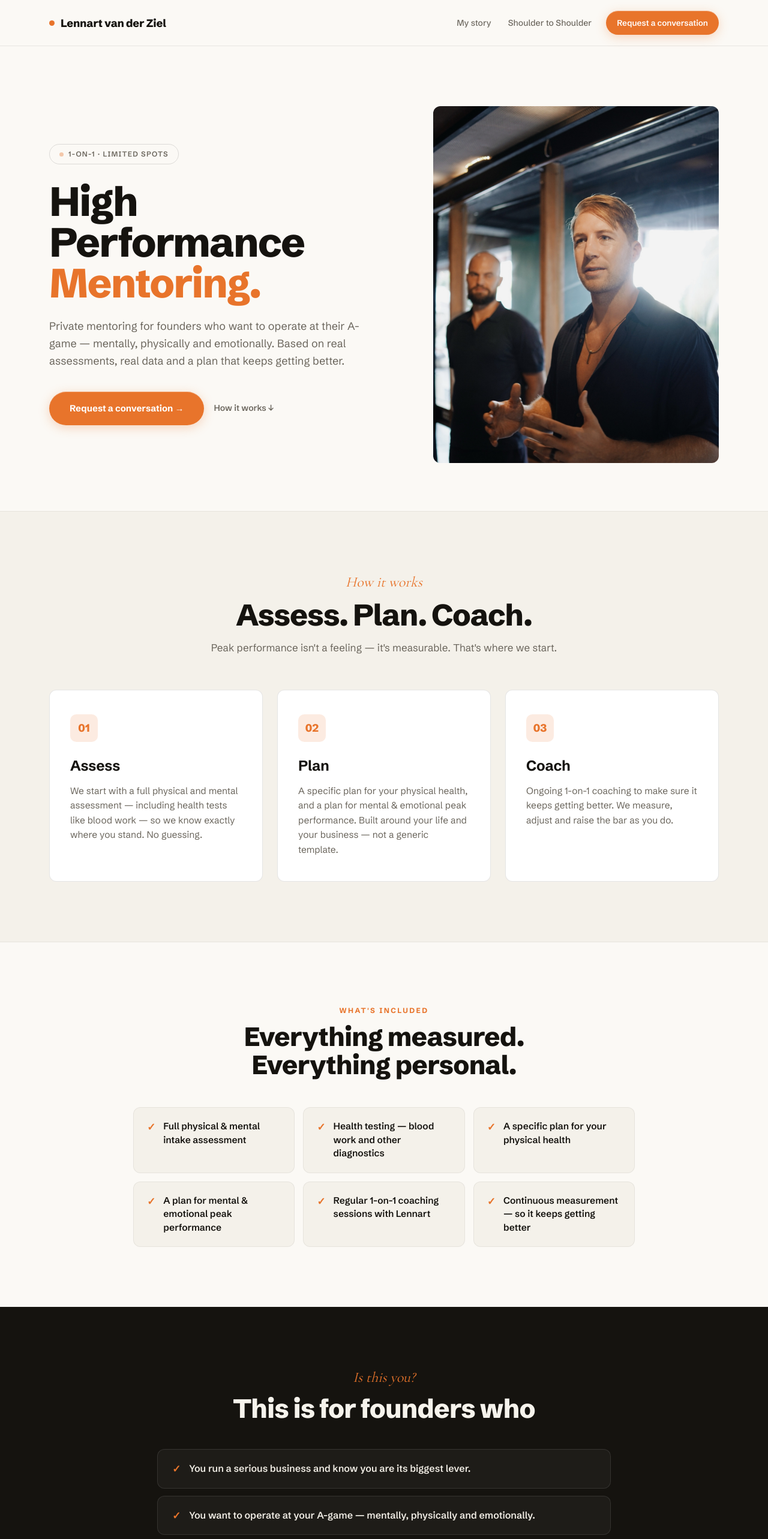
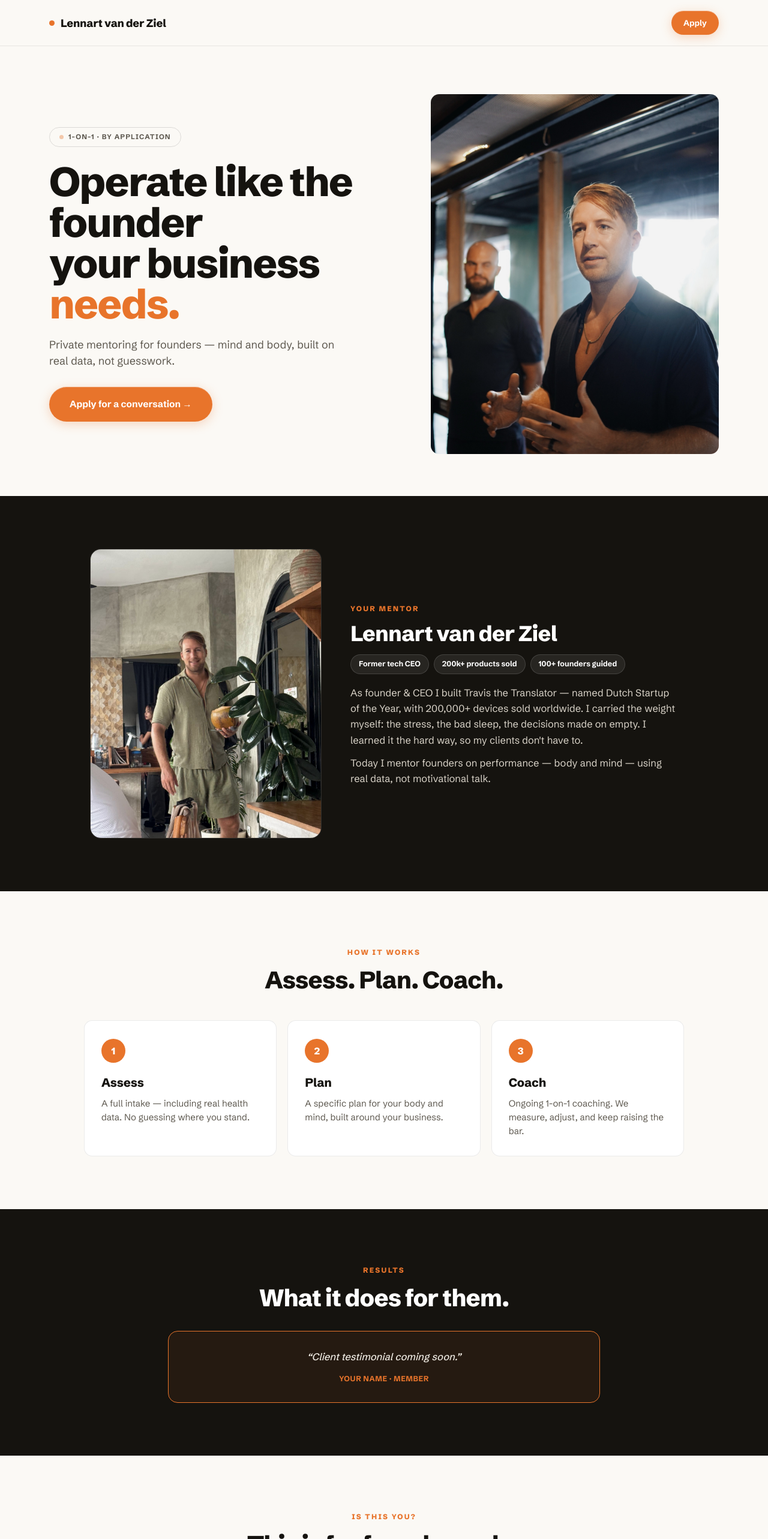
Before and after one commit to lennartvanderziel/lennart.vanderziel, a Next.js app: page /high-performance-mentoring in a window 1280 px wide. Shown: the top 2566 px of the page at 60% size. Built offline with nearby package versions, Linux system fonts and the light colour scheme.

Commit message:
High Performance Mentoring: full redesign for conversion — much shorter copy, real About Lennart intro (Travis the Translator, Dutch Startup of the Year), condensed Assess/Plan/Coach system, testimonial slot ready for real quote, alternating light/dark sections

```diff
--- a/src/app/high-performance-mentoring/page.tsx
+++ b/src/app/high-performance-mentoring/page.tsx
@@ -5,32 +5,21 @@ import { submitToInbox } from "@/lib/submit";
 
 const ACCENT = "#E8742B";
 const INK = "#15130f";
-const MUTED = "#6b665d";
-const PANEL = "#f4f1ea";
+const INK_MUT = "#5f5a51";
+const MUT = "#c2bbae";
+const MUT_SOFT = "#d8d2c7";
 
-const pillars = [
-  {
-    n: "01",
-    title: "Assess",
-    desc: "We start with a full physical and mental assessment — including health tests like blood work — so we know exactly where you stand. No guessing.",
-  },
-  {
-    n: "02",
-    title: "Plan",
-    desc: "A specific plan for your physical health, and a plan for mental & emotional peak performance. Built around your life and your business — not a generic template.",
-  },
-  {
-    n: "03",
-    title: "Coach",
-    desc: "Ongoing 1-on-1 coaching to make sure it keeps getting better. We measure, adjust and raise the bar as you do.",
-  },
+const system = [
+  { n: "1", title: "Assess", desc: "A full intake — including real health data. No guessing where you stand." },
+  { n: "2", title: "Plan", desc: "A specific plan for your body and mind, built around your business." },
+  { n: "3", title: "Coach", desc: "Ongoing 1-on-1 coaching. We measure, adjust, and keep raising the bar." },
 ];
 
-const forWho = [
-  "You run a serious business and know you are its biggest lever.",
-  "You want to operate at your A-game — mentally, physically and emotionally.",
-  "You want decisions based on data: assessments and health tests, not guesswork.",
-  "You want a mentor who has carried the founder weight himself.",
+const fitItems = [
+  "You know you're the biggest lever in your business.",
+  "You want to operate at your A-game — body and mind.",
+  "You want decisions based on data, not guesswork.",
+  "You want a mentor who's carried the founder weight himself.",
 ];
 
 export default function HighPerformanceMentoring() {
@@ -38,8 +27,12 @@ export default function HighPerformanceMentoring() {
   const [email, setEmail] = useState("");
   const [applied, setApplied] = useState(false);
 
+  const eyebrow: React.CSSProperties = { fontSize: 12, fontWeight: 800, letterSpacing: "0.18em", textTransform: "uppercase", color: ACCENT };
+  const h2 = (dark: boolean): React.CSSProperties => ({ marginTop: 14, fontSize: "clamp(29px,3.7vw,40px)", fontWeight: 800, lineHeight: 1.12, letterSpacing: "-0.022em", color: dark ? "#fff" : INK });
+  const SEC = "88px 24px";
+
   return (
-    <div style={{ background: "#fbf9f5", color: INK, minHeight: "100vh", overflowX: "hidden" }}>
+    <div style={{ background: "#fbf9f5", color: INK, minHeight: "100vh", overflowX: "hidden", fontFamily: "var(--font-sans), ui-sans-serif, sans-serif" }}>
 
       {/* NAV */}
       <nav style={{ position: "sticky", top: 0, zIndex: 30, background: "rgba(251,249,245,0.88)", backdropFilter: "blur(14px)", borderBottom: "1px solid rgba(0,0,0,0.08)" }}>
@@ -48,98 +41,107 @@ export default function HighPerformanceMentoring() {
             <span style={{ width: 9, height: 9, borderRadius: "50%", background: ACCENT, display: "inline-block" }} />
             <span style={{ fontSize: 18, fontWeight: 800, letterSpacing: "-0.01em" }}>Lennart van der Ziel</span>
           </a>
-          <div style={{ display: "flex", alignItems: "center", gap: 24 }}>
-            <div className="nav-links" style={{ display: "flex", alignItems: "center", gap: 28 }}>
-              <a href="/#story" className="nav-link" style={{ textDecoration: "none", color: MUTED, fontSize: 14, fontWeight: 500 }}>My story</a>
-              <a href="/shoulder-to-shoulder" className="nav-link" style={{ textDecoration: "none", color: MUTED, fontSize: 14, fontWeight: 500 }}>Shoulder to Shoulder</a>
-            </div>
-            <a href="#apply" className="btn-primary" style={{ textDecoration: "none", color: "#fff", background: ACCENT, padding: "10px 18px", borderRadius: 100, fontSize: 13.5, fontWeight: 600, whiteSpace: "nowrap" }}>Request a conversation</a>
-          </div>
+          <a href="#apply" className="btn-primary" style={{ textDecoration: "none", color: "#fff", background: ACCENT, padding: "10px 20px", borderRadius: 100, fontSize: 13.5, fontWeight: 700, whiteSpace: "nowrap" }}>Apply</a>
         </div>
       </nav>
 
       {/* HERO */}
-      <header style={{ maxWidth: 1180, margin: "0 auto", padding: "100px 32px 80px" }}>
-        <div className="flex-wrap-col" style={{ display: "flex", gap: 64, alignItems: "center", flexWrap: "wrap" }}>
+      <header style={{ maxWidth: 1180, margin: "0 auto", padding: "80px 32px 70px" }}>
+        <div className="flex-wrap-col" style={{ display: "flex", gap: 56, alignItems: "center", flexWrap: "wrap" }}>
           <div className="fade-up" style={{ flex: "1 1 480px" }}>
-            <div style={{ display: "inline-flex", alignItems: "center", gap: 8, border: "1px solid rgba(0,0,0,0.12)", borderRadius: 100, padding: "7px 16px", marginBottom: 28 }}>
+            <div style={{ display: "inline-flex", alignItems: "center", gap: 8, border: "1px solid rgba(0,0,0,0.12)", borderRadius: 100, padding: "7px 16px", marginBottom: 24 }}>
               <span className="pulse-dot" style={{ width: 7, height: 7, borderRadius: "50%", background: ACCENT }} />
-              <span style={{ fontSize: 12, fontWeight: 600, letterSpacing: "0.1em", textTransform: "uppercase", color: MUTED }}>1-on-1 · Limited spots</span>
+              <span style={{ fontSize: 11.5, fontWeight: 700, letterSpacing: "0.1em", textTransform: "uppercase", color: INK_MUT }}>1-on-1 · By application</span>
             </div>
-            <h1 style={{ fontSize: "clamp(38px,5.5vw,68px)", fontWeight: 800, lineHeight: 1.0, letterSpacing: "-0.03em", color: INK }}>
-              High Performance<br /><span style={{ color: ACCENT }}>Mentoring.</span>
+            <h1 style={{ fontSize: "clamp(38px,6vw,68px)", fontWeight: 800, lineHeight: 1.0, letterSpacing: "-0.03em", color: INK }}>
+              Operate like the founder<br />your business <span style={{ color: ACCENT }}>needs.</span>
             </h1>
-            <p style={{ marginTop: 24, maxWidth: 520, fontSize: 18, lineHeight: 1.6, color: MUTED }}>
-              Private mentoring for founders who want to operate at their A-game — mentally, physically and emotionally. Based on real assessments, real data and a plan that keeps getting better.
+            <p style={{ marginTop: 20, maxWidth: 480, fontSize: 18, lineHeight: 1.5, color: INK_MUT }}>
+              Private mentoring for founders — mind and body, built on real data, not guesswork.
             </p>
-            <div style={{ marginTop: 36, display: "flex", alignItems: "center", gap: 16, flexWrap: "wrap" }}>
-              <a href="#apply" className="btn-primary" style={{ textDecoration: "none", color: "#fff", background: ACCENT, padding: "17px 34px", borderRadius: 100, fontSize: 15, fontWeight: 700 }}>Request a conversation →</a>
-              <a href="#how" style={{ textDecoration: "none", color: MUTED, fontSize: 14, fontWeight: 600 }}>How it works ↓</a>
+            <div style={{ marginTop: 30, display: "flex", alignItems: "center", gap: 16, flexWrap: "wrap" }}>
+              <a href="#apply" className="btn-primary" style={{ textDecoration: "none", color: "#fff", background: ACCENT, padding: "17px 34px", borderRadius: 100, fontSize: 15.5, fontWeight: 700 }}>Apply for a conversation →</a>
             </div>
           </div>
-          <div className="fade-up-1" style={{ flex: "1 1 380px", minWidth: 300 }}>
-            <div className="photo-zoom" style={{ position: "relative", aspectRatio: "4/5", borderRadius: 12, overflow: "hidden" }}>
-              <Image src="/coaching-portrait.jpg" alt="Lennart van der Ziel mentoring" fill className="photo-grade" style={{ objectFit: "cover", objectPosition: "center 20%" }} />
+          <div className="fade-up-1" style={{ flex: "1 1 380px", minWidth: 280 }}>
+            <div className="photo-zoom" style={{ position: "relative", aspectRatio: "4/5", borderRadius: 14, overflow: "hidden" }}>
+              <Image src="/coaching-portrait.jpg" alt="Lennart van der Ziel" fill className="photo-grade" style={{ objectFit: "cover", objectPosition: "center 20%" }} priority />
             </div>
           </div>
         </div>
       </header>
 
-      {/* HOW IT WORKS */}
-      <section id="how" style={{ background: PANEL, borderTop: "1px solid rgba(0,0,0,0.06)", borderBottom: "1px solid rgba(0,0,0,0.06)" }}>
-        <div style={{ maxWidth: 1180, margin: "0 auto", padding: "100px 32px" }}>
-          <div style={{ textAlign: "center", maxWidth: 640, margin: "0 auto 56px" }}>
-            <span style={{ fontFamily: "var(--font-serif), serif", fontStyle: "italic", fontSize: 24, color: ACCENT }}>How it works</span>
-            <h2 style={{ fontSize: "clamp(30px,4.4vw,50px)", fontWeight: 800, lineHeight: 1.04, letterSpacing: "-0.025em", marginTop: 10, color: INK }}>Assess. Plan. Coach.</h2>
-            <p style={{ marginTop: 16, fontSize: 17, lineHeight: 1.55, color: MUTED }}>Peak performance isn&apos;t a feeling — it&apos;s measurable. That&apos;s where we start.</p>
+      {/* ABOUT */}
+      <section style={{ background: INK, padding: SEC }}>
+        <div className="flex-wrap-col" style={{ maxWidth: 980, margin: "0 auto", display: "flex", gap: 48, alignItems: "center", flexWrap: "wrap" }}>
+          <div style={{ flex: "1 1 260px", minWidth: 230 }}>
+            <div style={{ position: "relative", width: "100%", aspectRatio: "4/5", borderRadius: 18, overflow: "hidden", border: "1px solid rgba(255,255,255,0.12)" }}>
+              <Image src="/lennart.jpg" alt="Lennart van der Ziel" fill className="photo-grade" style={{ objectFit: "cover", objectPosition: "center 20%" }} />
+            </div>
           </div>
-          <div className="grid-auto" style={{ display: "grid", gridTemplateColumns: "repeat(auto-fit,minmax(290px,1fr))", gap: 24 }}>
-            {pillars.map((card) => (
-              <div key={card.n} className="card-lift" style={{ border: "1px solid rgba(0,0,0,0.1)", borderRadius: 12, padding: "40px 34px", background: "#fff" }}>
-                <span style={{ display: "inline-flex", alignItems: "center", justifyContent: "center", width: 46, height: 46, borderRadius: 10, background: `color-mix(in srgb, ${ACCENT} 14%, transparent)`, color: ACCENT, fontWeight: 800, fontSize: 18 }}>{card.n}</span>
-                <h3 style={{ fontSize: 24, fontWeight: 700, marginTop: 22, letterSpacing: "-0.01em", color: INK }}>{card.title}</h3>
-                <p style={{ marginTop: 12, fontSize: 15.5, lineHeight: 1.58, color: MUTED }}>{card.desc}</p>
+          <div style={{ flex: "1 1 420px" }}>
+            <span style={eyebrow}>Your mentor</span>
+            <h2 style={{ marginTop: 12, fontSize: "clamp(26px,3.4vw,36px)", fontWeight: 800, lineHeight: 1.1, letterSpacing: "-0.02em", color: "#fff" }}>Lennart van der Ziel</h2>
+            <div style={{ marginTop: 14, display: "flex", flexWrap: "wrap", gap: 8 }}>
+              {["Former tech CEO", "200k+ products sold", "100+ founders guided"].map((c) => (
+                <span key={c} style={{ fontSize: 12.5, fontWeight: 700, color: "#fff", background: "rgba(255,255,255,0.08)", border: "1px solid rgba(255,255,255,0.14)", borderRadius: 100, padding: "6px 13px" }}>{c}</span>
+              ))}
+            </div>
+            <p style={{ marginTop: 18, fontSize: 16.5, lineHeight: 1.6, color: MUT_SOFT }}>
+              As founder & CEO I built Travis the Translator — named Dutch Startup of the Year, with 200,000+ devices sold worldwide. I carried the weight myself: the stress, the bad sleep, the decisions made on empty. I learned it the hard way, so my clients don&apos;t have to.
+            </p>
+            <p style={{ marginTop: 12, fontSize: 16.5, lineHeight: 1.6, color: MUT_SOFT }}>
+              Today I mentor founders on performance — body and mind — using real data, not motivational talk.
+            </p>
+          </div>
+        </div>
+      </section>
+
+      {/* SYSTEM */}
+      <section style={{ background: "#fbf9f5", padding: SEC }}>
+        <div style={{ maxWidth: 1000, margin: "0 auto" }}>
+          <div style={{ textAlign: "center", maxWidth: 640, margin: "0 auto 44px" }}>
+            <span style={eyebrow}>How it works</span>
+            <h2 style={h2(false)}>Assess. Plan. Coach.</h2>
+          </div>
+          <div className="grid-auto" style={{ display: "grid", gridTemplateColumns: "repeat(auto-fit,minmax(260px,1fr))", gap: 18 }}>
+            {system.map((s) => (
+              <div key={s.n} className="card-lift" style={{ border: "1px solid rgba(0,0,0,0.08)", borderRadius: 14, padding: "30px 28px", background: "#fff" }}>
+                <span style={{ display: "inline-flex", alignItems: "center", justifyContent: "center", width: 40, height: 40, borderRadius: "50%", background: ACCENT, color: "#fff", fontWeight: 800, fontSize: 16 }}>{s.n}</span>
+                <h3 style={{ fontSize: 20, fontWeight: 800, marginTop: 18, letterSpacing: "-0.01em", color: INK }}>{s.title}</h3>
+                <p style={{ marginTop: 8, fontSize: 15, lineHeight: 1.55, color: INK_MUT }}>{s.desc}</p>
               </div>
             ))}
           </div>
         </div>
       </section>
 
-      {/* WHAT'S INCLUDED */}
-      <section style={{ maxWidth: 900, margin: "0 auto", padding: "100px 32px" }}>
-        <div style={{ textAlign: "center", maxWidth: 620, margin: "0 auto 48px" }}>
-          <span style={{ fontSize: 12, fontWeight: 700, letterSpacing: "0.2em", textTransform: "uppercase", color: ACCENT }}>What&apos;s included</span>
-          <h2 style={{ marginTop: 10, fontSize: "clamp(28px,4.2vw,44px)", fontWeight: 800, lineHeight: 1.06, letterSpacing: "-0.02em", color: INK }}>Everything measured. Everything personal.</h2>
-        </div>
-        <div className="grid-auto" style={{ display: "grid", gridTemplateColumns: "repeat(auto-fit,minmax(260px,1fr))", gap: 14 }}>
-          {[
-            "Full physical & mental intake assessment",
-            "Health testing — blood work and other diagnostics",
-            "A specific plan for your physical health",
-            "A plan for mental & emotional peak performance",
-            "Regular 1-on-1 coaching sessions with Lennart",
-            "Continuous measurement — so it keeps getting better",
-          ].map((item) => (
-            <div key={item} style={{ display: "flex", alignItems: "flex-start", gap: 13, background: PANEL, border: "1px solid rgba(0,0,0,0.06)", borderRadius: 12, padding: "20px 22px" }}>
-              <span style={{ flex: "0 0 auto", color: ACCENT, fontSize: 17, fontWeight: 800, lineHeight: 1.4 }}>✓</span>
-              <span style={{ fontSize: 15.5, lineHeight: 1.45, color: INK, fontWeight: 600 }}>{item}</span>
-            </div>
-          ))}
+      {/* TESTIMONIAL — placeholder, ready for real client quote */}
+      <section style={{ background: INK, padding: SEC }}>
+        <div style={{ maxWidth: 720, margin: "0 auto", textAlign: "center" }}>
+          <span style={eyebrow}>Results</span>
+          <h2 style={h2(true)}>What it does for them.</h2>
+          <div style={{ marginTop: 32, background: "rgba(232,116,43,0.07)", border: `1px solid ${ACCENT}`, borderRadius: 16, padding: "30px 30px" }}>
+            <p style={{ fontSize: 16.5, lineHeight: 1.55, fontWeight: 500, color: "#f0ece4", fontStyle: "italic" }}>
+              &ldquo;Client testimonial coming soon.&rdquo;
+            </p>
+            <p style={{ marginTop: 14, fontSize: 12.5, fontWeight: 700, color: ACCENT, letterSpacing: "0.04em" }}>YOUR NAME · MEMBER</p>
+          </div>
         </div>
       </section>
 
-      {/* FOR WHO */}
-      <section style={{ background: INK }}>
-        <div style={{ maxWidth: 820, margin: "0 auto", padding: "100px 32px" }}>
-          <div style={{ textAlign: "center", maxWidth: 620, margin: "0 auto 44px" }}>
-            <span style={{ fontFamily: "var(--font-serif), serif", fontStyle: "italic", fontSize: 24, color: ACCENT }}>Is this you?</span>
-            <h2 style={{ marginTop: 10, fontSize: "clamp(28px,4.2vw,44px)", fontWeight: 800, lineHeight: 1.06, letterSpacing: "-0.02em", color: "#f6f3ec" }}>This is for founders who</h2>
+      {/* WHO IT'S FOR */}
+      <section style={{ background: "#fbf9f5", padding: SEC }}>
+        <div style={{ maxWidth: 680, margin: "0 auto" }}>
+          <div style={{ textAlign: "center", maxWidth: 600, margin: "0 auto 36px" }}>
+            <span style={eyebrow}>Is this you?</span>
+            <h2 style={h2(false)}>This is for founders who</h2>
           </div>
-          <div style={{ display: "flex", flexDirection: "column", gap: 12 }}>
-            {forWho.map((f) => (
-              <div key={f} className="card-lift-dark" style={{ display: "flex", alignItems: "flex-start", gap: 14, background: "rgba(255,255,255,0.04)", border: "1px solid rgba(255,255,255,0.1)", borderRadius: 12, padding: "20px 24px" }}>
-                <span style={{ flex: "0 0 auto", color: ACCENT, fontSize: 17, fontWeight: 800, lineHeight: 1.4 }}>✓</span>
-                <span style={{ fontSize: 16, lineHeight: 1.45, color: "#f0ece4", fontWeight: 600 }}>{f}</span>
+          <div style={{ display: "flex", flexDirection: "column", gap: 11 }}>
+            {fitItems.map((f) => (
+              <div key={f} style={{ display: "flex", gap: 13, alignItems: "center", background: "#fff", border: "1px solid rgba(0,0,0,0.08)", borderRadius: 12, padding: "16px 22px" }}>
+                <span style={{ flex: "0 0 auto", color: ACCENT, fontSize: 16, fontWeight: 800 }}>✓</span>
+                <span style={{ fontSize: 16, fontWeight: 600, color: INK }}>{f}</span>
               </div>
             ))}
           </div>
@@ -147,21 +149,24 @@ export default function HighPerformanceMentoring() {
       </section>
 
       {/* APPLY */}
-      <section id="apply" style={{ background: PANEL, borderTop: "1px solid rgba(0,0,0,0.06)" }}>
-        <div style={{ maxWidth: 620, margin: "0 auto", padding: "100px 32px", textAlign: "center" }}>
-          <span style={{ fontFamily: "var(--font-serif), serif", fontStyle: "italic", fontSize: 23, color: ACCENT }}>Limited spots per quarter</span>
-          <h2 style={{ marginTop: 8, fontSize: "clamp(30px,4.6vw,50px)", fontWeight: 800, lineHeight: 1.04, letterSpacing: "-0.025em", color: INK }}>Request a conversation.</h2>
-          <p style={{ margin: "18px auto 0", maxWidth: 460, fontSize: 16.5, lineHeight: 1.55, color: MUTED }}>A short, personal call to see if this is the right fit — both ways. No pitch, no pressure.</p>
+      <section id="apply" style={{ position: "relative", padding: 0 }}>
+        <div style={{ position: "absolute", inset: 0 }}>
+          <Image src="/coaching.jpg" alt="" fill className="photo-grade" style={{ objectFit: "cover", objectPosition: "center 30%" }} />
+        </div>
+        <div style={{ position: "absolute", inset: 0, background: "rgba(10,9,7,0.92)" }} />
+        <div style={{ position: "relative", maxWidth: 560, margin: "0 auto", padding: "96px 24px", textAlign: "center" }}>
+          <h2 style={{ fontSize: "clamp(28px,4.2vw,46px)", fontWeight: 800, lineHeight: 1.06, letterSpacing: "-0.03em", color: "#fff" }}>Request a conversation.</h2>
+          <p style={{ margin: "14px auto 0", maxWidth: 420, fontSize: 16, lineHeight: 1.5, color: MUT }}>A short, personal call to see if this is the right fit. No pitch, no pressure.</p>
           {applied ? (
-            <div style={{ margin: "36px auto 0", maxWidth: 480, border: `1px solid ${ACCENT}`, background: `color-mix(in srgb, ${ACCENT} 8%, transparent)`, padding: 28, borderRadius: 12 }}>
-              <p style={{ fontSize: 22, fontWeight: 700, color: INK }}>Received.</p>
-              <p style={{ marginTop: 8, fontSize: 15, color: MUTED }}>I&apos;ll personally reach out to schedule the conversation.</p>
+            <div style={{ margin: "30px auto 0", maxWidth: 440, border: `1px solid ${ACCENT}`, background: "rgba(232,116,43,0.1)", padding: 26, borderRadius: 14 }}>
+              <p style={{ fontSize: 20, fontWeight: 800, color: "#fff" }}>Received.</p>
+              <p style={{ marginTop: 8, fontSize: 14.5, color: MUT }}>I&apos;ll personally reach out to schedule the conversation.</p>
             </div>
           ) : (
-            <form onSubmit={async (e) => { e.preventDefault(); if (name.trim() && email.trim()) { await submitToInbox(`High Performance Mentoring request — ${name}`, { Name: name, Email: email, Source: "High Performance Mentoring page" }); setApplied(true); } }} style={{ margin: "36px auto 0", maxWidth: 480, display: "flex", flexDirection: "column", gap: 12 }}>
+            <form onSubmit={async (e) => { e.preventDefault(); if (name.trim() && email.trim()) { await submitToInbox(`High Performance Mentoring request — ${name}`, { Name: name, Email: email, Source: "High Performance Mentoring page" }); setApplied(true); } }} style={{ margin: "28px auto 0", maxWidth: 440, display: "flex", flexDirection: "column", gap: 12 }}>
               <input type="text" required placeholder="Full name" value={name} onChange={(e) => setName(e.target.value)} className="input-premium" style={{ background: "#fff", border: "1px solid rgba(0,0,0,0.16)", color: INK, padding: "15px 18px", fontSize: 15, fontFamily: "var(--font-sans), sans-serif", borderRadius: 10, outline: "none" }} />
               <input type="email" required placeholder="Email address" value={email} onChange={(e) => setEmail(e.target.value)} className="input-premium" style={{ background: "#fff", border: "1px solid rgba(0,0,0,0.16)", color: INK, padding: "15px 18px", fontSize: 15, fontFamily: "var(--font-sans), sans-serif", borderRadius: 10, outline: "none" }} />
-              <button type="submit" className="btn-primary" style={{ marginTop: 4, background: ACCENT, color: "#fff", border: "none", padding: "17px 24px", fontSize: 15.5, fontWeight: 700, fontFamily: "var(--font-sans), sans-serif", borderRadius: 100, cursor: "pointer" }}>Request a conversation →</button>
+              <button type="submit" className="btn-primary" style={{ marginTop: 4, background: ACCENT, color: "#fff", border: "none", padding: "16px 24px", fontSize: 15.5, fontWeight: 700, fontFamily: "var(--font-sans), sans-serif", borderRadius: 100, cursor: "pointer" }}>Apply for a conversation →</button>
             </form>
           )}
         </div>
@@ -169,7 +174,7 @@ export default function HighPerformanceMentoring() {
 
       {/* FOOTER */}
       <footer style={{ background: INK, color: "#7d766c" }}>
-        <div style={{ maxWidth: 1180, margin: "0 auto", padding: "30px 28px", display: "flex", gap: 16, flexWrap: "wrap", justifyContent: "space-between", alignItems: "center" }}>
+        <div style={{ maxWidth: 1180, margin: "0 auto", padding: "28px 28px", display: "flex", gap: 16, flexWrap: "wrap", justifyContent: "space-between", alignItems: "center" }}>
           <span style={{ fontSize: 13, color: "#9a9389", fontWeight: 600 }}>High Performance Mentoring · Lennart van der Ziel</span>
           <div style={{ display: "flex", gap: 18 }}>
             <a href="https://www.instagram.com/lennartvanderziel/" target="_blank" rel="noopener noreferrer" style={{ textDecoration: "none", color: "#9a9389", fontSize: 13 }}>Instagram</a>
```
